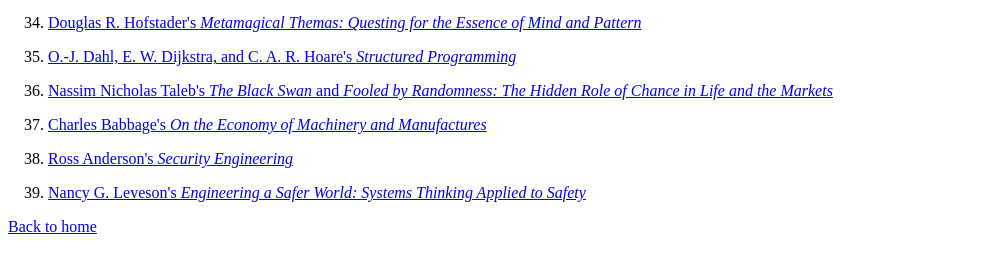
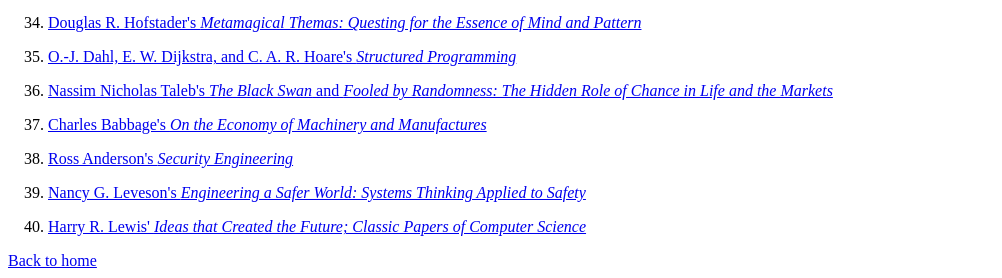
Before and after one commit to agroce/agroce.github.io, a plain HTML site: page passages/index.html in a window 1280 px wide. Shown: the part 1174-1452 px from the top of the page, without its empty margins (0-1002 px from the left). Before the commit the page ends 1418 px from the top, so only its background shows below. Drawn offline with Linux system fonts and the light colour scheme.

Commit message:
add column pdf

```diff
--- a/passages/index.html
+++ b/passages/index.html
@@ -164,6 +164,10 @@ General Systems Thinking</i></a>
 <li>
   <a href = "SaferReview.pdf">Nancy G. Leveson's <i>Engineering a Safer World: Systems Thinking Applied to Safety</i></a>
   <p>
+</li>
+<li>
+  <a href = "LewisReview.pdf">Harry R. Lewis' <i>Ideas that Created the Future; Classic Papers of Computer Science</i></a>
+  <p>
     </li>
 </ol>
 <a href = "../index.html">Back to home</a>
```
Also changed, not shown: 1 other file.
